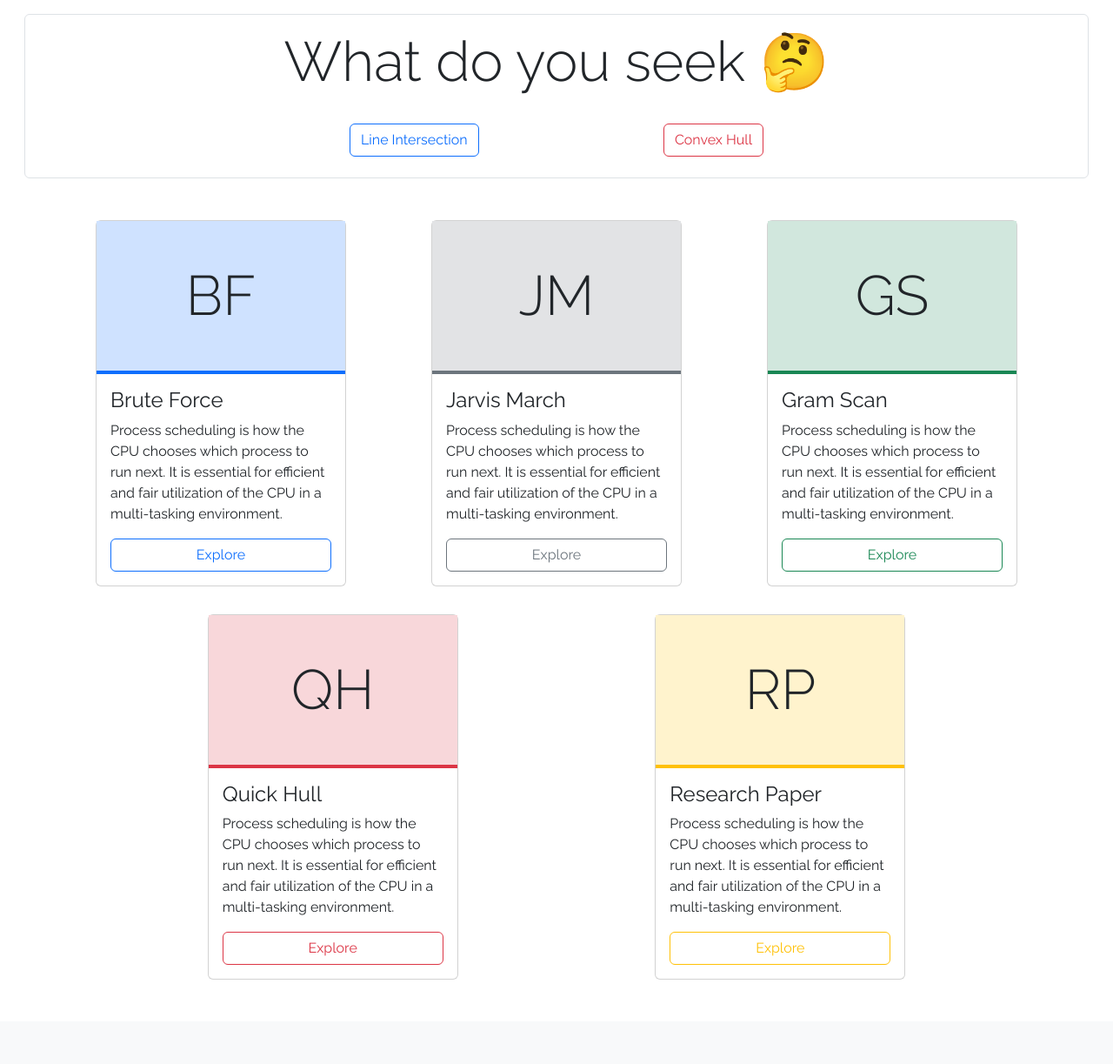
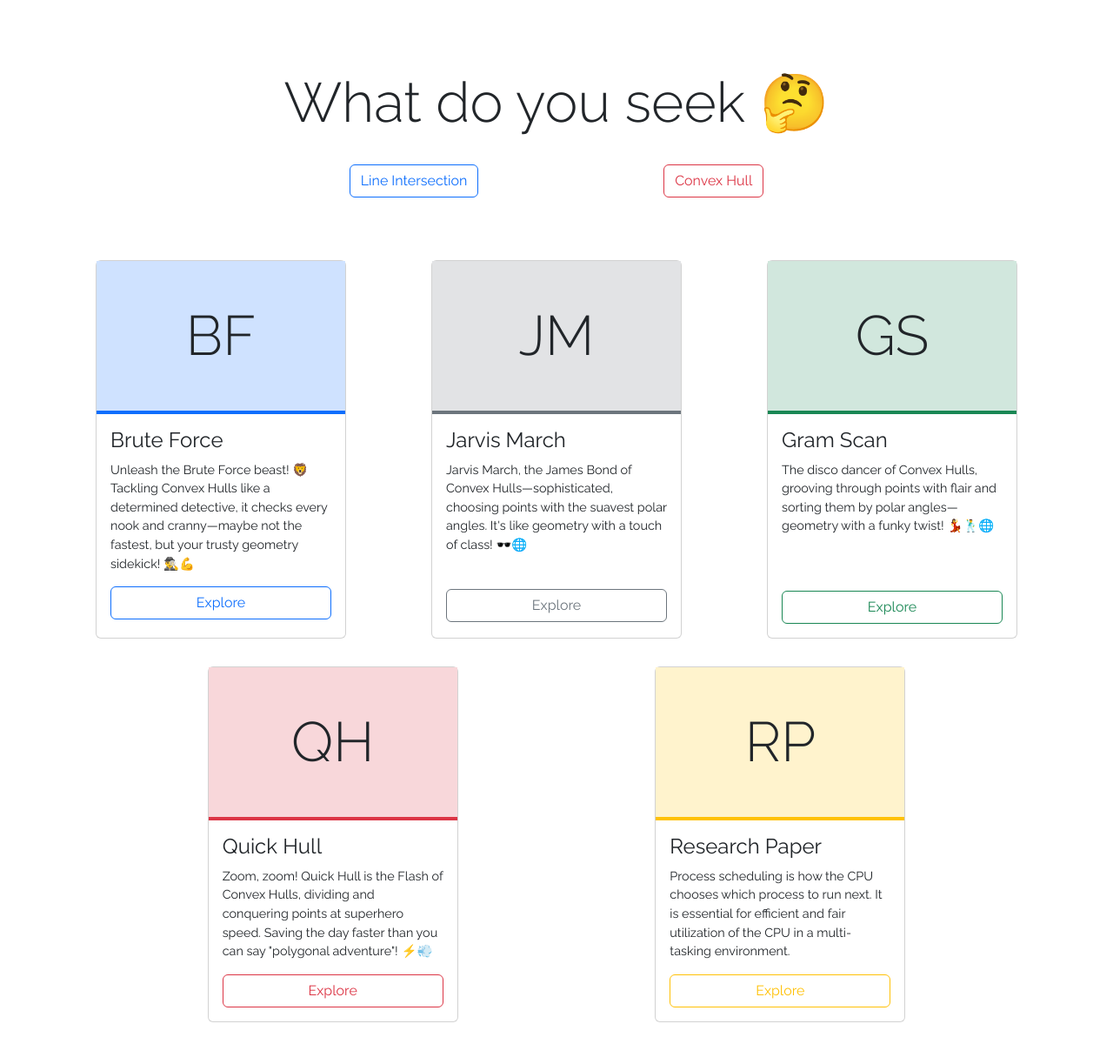
Before and after one commit to ameerhamza3463/ConvexHullSimulator, a Django app: page / in a window 1280 px wide. Shown: the part 76-1299 px from the top of the page at 87% size. Before the commit the page ends 1202 px from the top, so only its background shows below. Run offline with Django 4.2, Linux system fonts and the light colour scheme.

Commit message:
Made lil chanegs in UI.

```diff
--- a/CHS_App/static/CHS_App/main.css
+++ b/CHS_App/static/CHS_App/main.css
@@ -71,3 +71,7 @@ input {
     border: 1px solid lightgray;
     overflow: hidden;
 }
+.dropdown-menu li :active
+{
+    background-color: #393939;
+}
--- a/CHS_App/static/CHS_App/main.js
+++ b/CHS_App/static/CHS_App/main.js
@@ -1,5 +1,7 @@
 document.addEventListener('DOMContentLoaded', () => {
-    showConvexHullContainer();
+     showConvexHullContainer()
+    // document.querySelector("#convexHullContainer").style.display = 'none';
+    // document.querySelector("#lineIntersectionContainer").style.display = 'none';
 })
 
 function showConvexHullContainer() {
--- a/CHS_App/templates/CHS_App/base.html
+++ b/CHS_App/templates/CHS_App/base.html
@@ -12,7 +12,7 @@
     <!-- Icons -->
     <link rel="stylesheet" href="https://cdn.jsdelivr.net/npm/bootstrap-icons@1.10.5/font/bootstrap-icons.css" />
     <!-- Favicon -->
-    <link rel="icon" type="image/x-icon" href="{% static 'CHS_App/CHS Logo.png' %}" />
+    <link rel="icon" type="image/x-icon" href="{% static 'CHS_App/CHS Logo_white_bg.png' %}" />
 
     <!-- Personal -->
     <link href="{% static 'CHS_App/base.css' %}" rel="stylesheet" />
@@ -44,6 +44,21 @@
                 <div class="dropdown">
                   <button class="allocation_dropdown dropdown-toggle" type="button" data-bs-toggle="dropdown" aria-expanded="false">Algorithms</button>
                   <ul class="dropdown-menu">
+                    <li>
+                      <h1 class="dropdown-header">Line Intersection</h1>
+                    </li>
+                    <li>
+                      <a class="dropdown-item" href="{% url 'CHS_App:line_intersection' 1 %}">LI1</a>
+                    </li>
+                    <li>
+                      <a class="dropdown-item" href="{% url 'CHS_App:line_intersection' 2 %}">LI2</a>
+                    </li>
+                    <li>
+                      <hr class="dropdown-divider" />
+                    </li>
+                    <li>
+                      <h1 class="dropdown-header">Convex Hull</h1>
+                    </li>
                     <li>
                       <a class="dropdown-item" href="{% url 'CHS_App:algorithm' 'brute_force' %}">Brute Force</a>
                     </li>
--- a/CHS_App/templates/CHS_App/main.html
+++ b/CHS_App/templates/CHS_App/main.html
@@ -8,7 +8,7 @@
 
 {% block body %}
   <div class="container-fluid p-3 dd1">
-    <div class="d-flex flex-column align-items-center justify-content-center border rounded p-3" style="height: max-content;">
+    <div class="d-flex flex-column align-items-center justify-content-center mt-5 rounded p-3" style="height: max-content;">
       <div class="display-3">What do you seek 🤔</div>
       <div class="mt-3 mb-2 col-9 d-flex flex-wrap justify-content-evenly">
         <button class="btn btn-outline-primary lead mt-3 mx-1" onclick="showLineIntersectionContainer()">Line Intersection</button>
@@ -42,7 +42,7 @@
           <div style="font-size: 4rem;" class="bg-primary-subtle fw-light card-head border-bottom border-primary border-4">BF</div>
           <div class="card-body">
             <h5 class="card-title fw-normal fs-4">Brute Force</h5>
-            <p class="card-text fs-6">Process scheduling is how the CPU chooses which process to run next. It is essential for efficient and fair utilization of the CPU in a multi-tasking environment.</p>
+            <p class="card-text" style="font-size: 0.9rem;">Unleash the Brute Force beast! 🦁 Tackling Convex Hulls like a determined detective, it checks every nook and cranny—maybe not the fastest, but your trusty geometry sidekick! 🕵️‍♂️💪</p>
             <a href="{% url 'CHS_App:algorithm' 'brute_force' %}"><button type="button" class="btn btn-outline-primary col-12">Explore</button></a>
           </div>
         </div>
@@ -50,16 +50,16 @@
           <div style="font-size: 4rem;" class="bg-secondary-subtle fw-light card-head border-bottom border-secondary border-4">JM</div>
           <div class="card-body">
             <h5 class="card-title fw-normal fs-4">Jarvis March</h5>
-            <p class="card-text fs-6">Process scheduling is how the CPU chooses which process to run next. It is essential for efficient and fair utilization of the CPU in a multi-tasking environment.</p>
-            <a href="{% url 'CHS_App:algorithm' 'jarvis_march' %}"><button type="button" class="btn btn-outline-secondary col-12">Explore</button></a>
+            <p class="card-text mb-4" style="font-size: 0.9rem;">Jarvis March, the James Bond of Convex Hulls—sophisticated, choosing points with the suavest polar angles. It's like geometry with a touch of class! 🕶️🌐</p>
+            <a href="{% url 'CHS_App:algorithm' 'jarvis_march' %}"><button type="button" class="btn btn-outline-secondary col-12 mt-3">Explore</button></a>
           </div>
         </div>
         <div class="card p-0 mx-3 my-2" style="width: 18rem; min-width: 18rem;">
           <div style="font-size: 4rem;" class="bg-success-subtle fw-light card-head border-bottom border-success border-4">GS</div>
           <div class="card-body">
             <h5 class="card-title fw-normal fs-4">Gram Scan</h5>
-            <p class="card-text fs-6">Process scheduling is how the CPU chooses which process to run next. It is essential for efficient and fair utilization of the CPU in a multi-tasking environment.</p>
-            <a href="{% url 'CHS_App:algorithm' 'gram_scan' %}"><button type="button" class="btn btn-outline-success col-12">Explore</button></a>
+            <p class="card-text mb-5" style="font-size: 0.9rem;">The disco dancer of Convex Hulls, grooving through points with flair and sorting them by polar angles—geometry with a funky twist! 💃🕺🌐</p>
+            <a href="{% url 'CHS_App:algorithm' 'gram_scan' %}"><button type="button" class="btn btn-outline-success col-12 mt-3">Explore</button></a>
           </div>
         </div>
       </div>
@@ -68,7 +68,7 @@
           <div style="font-size: 4rem;" class="bg-danger-subtle fw-light card-head border-bottom border-danger border-4">QH</div>
           <div class="card-body">
             <h5 class="card-title fw-normal fs-4">Quick Hull</h5>
-            <p class="card-text fs-6">Process scheduling is how the CPU chooses which process to run next. It is essential for efficient and fair utilization of the CPU in a multi-tasking environment.</p>
+            <p class="card-text" style="font-size: 0.9rem;">Zoom, zoom! Quick Hull is the Flash of Convex Hulls, dividing and conquering points at superhero speed. Saving the day faster than you can say "polygonal adventure"! ⚡💨</p>
             <a href="{% url 'CHS_App:algorithm' 'quick_hull' %}"><button type="button" class="btn btn-outline-danger col-12">Explore</button></a>
           </div>
         </div>
@@ -76,7 +76,7 @@
           <div style="font-size: 4rem;" class="bg-warning-subtle fw-light card-head border-bottom border-warning border-4">RP</div>
           <div class="card-body">
             <h5 class="card-title fw-normal fs-4">Research Paper</h5>
-            <p class="card-text fs-6">Process scheduling is how the CPU chooses which process to run next. It is essential for efficient and fair utilization of the CPU in a multi-tasking environment.</p>
+            <p class="card-text" style="font-size: 0.9rem;">Process scheduling is how the CPU chooses which process to run next. It is essential for efficient and fair utilization of the CPU in a multi-tasking environment.</p>
             <a href="{% url 'CHS_App:algorithm' 'research_paper' %}"><button type="button" class="btn btn-outline-warning col-12">Explore</button></a>
           </div>
         </div>
```
Also changed, not shown: CHS_App/static/CHS_App/CHS Logo_white_bg.png (added).
